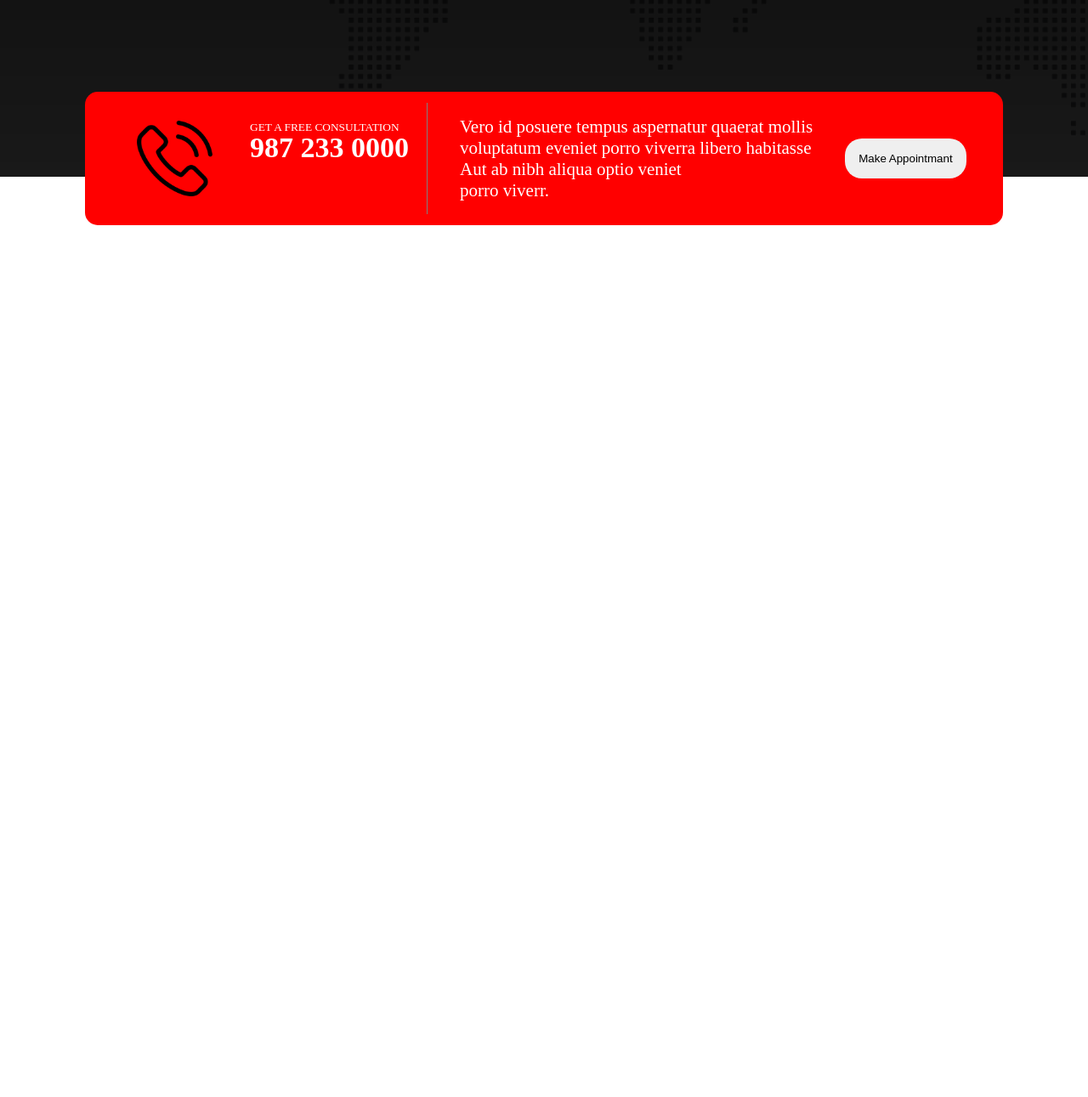
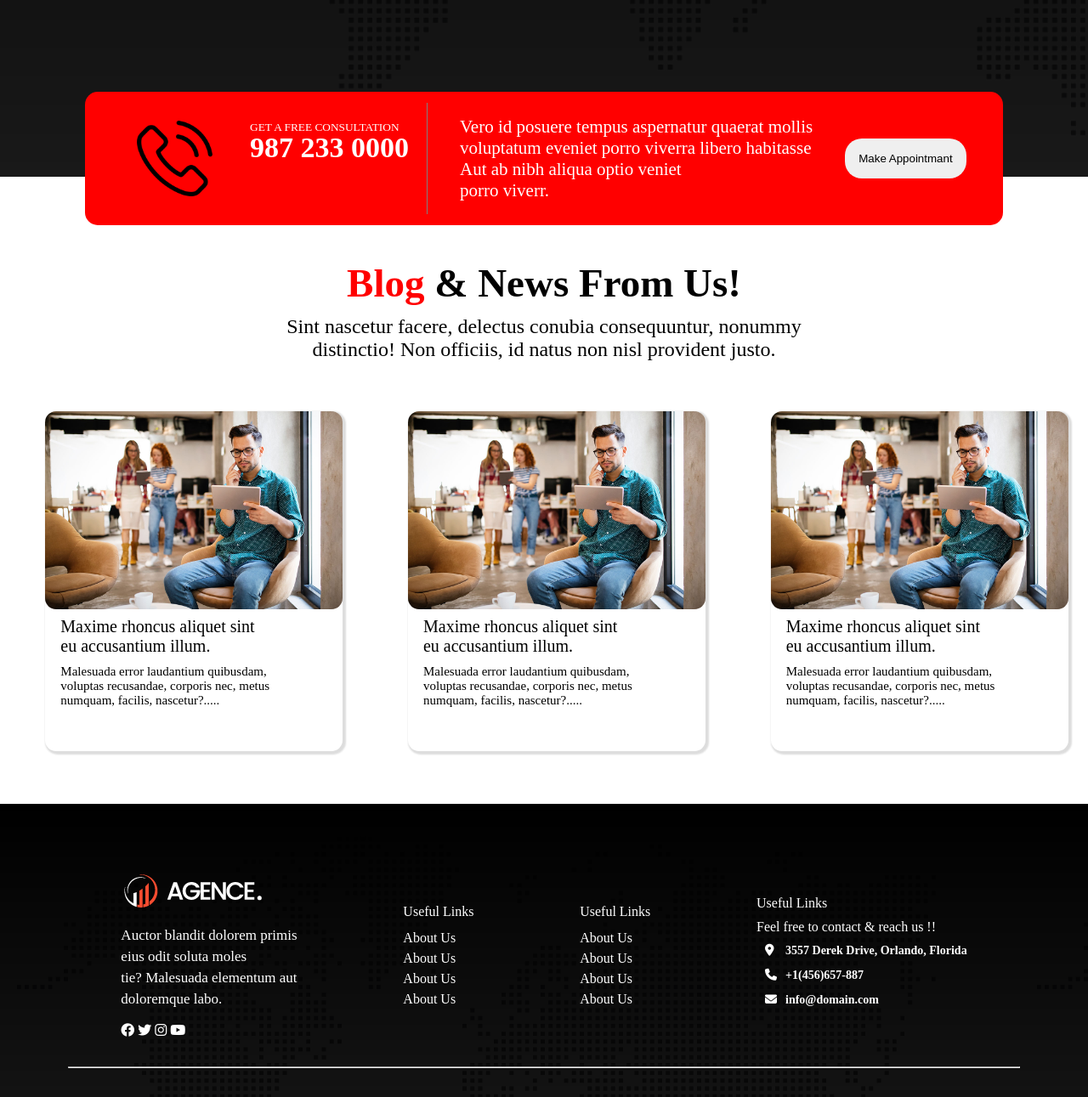
Before and after one commit to programmerrabbanii/concetual-two, a plain HTML site: page index.html in a window 1280 px wide. Shown: the part 1509-2800 px from the top of the page at 85% size. Before the commit the page ends 1774 px from the top, so only its background shows below. Drawn offline with Linux system fonts and the light colour scheme.

Commit message:
add footer section

```diff
--- a/index.html
+++ b/index.html
@@ -4,6 +4,9 @@
     <meta charset="UTF-8">
     <meta name="viewport" content="width=device-width, initial-scale=1.0">
     <title>conceptual-two</title>
+    <!-- font-awesome cdn -->
+    <link rel="stylesheet" href="https://cdnjs.cloudflare.com/ajax/libs/font-awesome/6.4.0/css/all.min.css" integrity="sha512-iecdLmaskl7CVkqkXNQ/ZH/XLlvWZOJyj7Yy7tcenmpD1ypASozpmT/E0iPtmFIB46ZmdtAc9eNBvH0H/ZpiBw==" crossorigin="anonymous" referrerpolicy="no-referrer" />
+    <!-- css-link -->
     <link rel="stylesheet" href="style.css">
 </head>
 <body>
@@ -100,9 +103,75 @@
                 <button class="appo-btn">make appointmant</button>
             </div>
         </div>
+        <div class="blog">
+            <div class="blog-top">
+                <h2> <span>Blog</span> & News From Us!</h2>
+                <p>Sint nascetur facere, delectus conubia consequuntur, nonummy <br> distinctio! Non officiis, id natus non nisl provident justo.</p>
+            </div>
+            <div class="blog-main">
+                <div class="blog-box">
+                    <img src="./img/./blog-1.jpg" alt="">
+                    <h3>Maxime rhoncus aliquet sint <br> eu accusantium illum.</h3>
+                    <p>Malesuada error laudantium quibusdam, <br> voluptas recusandae, corporis nec, metus      <br> numquam, facilis, nascetur?.....</p>
+                </div>
+                <div class="blog-box">
+                    <img src="./img/./blog-1.jpg" alt="">
+                    <h3>Maxime rhoncus aliquet sint <br> eu accusantium illum.</h3>
+                    <p>Malesuada error laudantium quibusdam, <br> voluptas recusandae, corporis nec, metus      <br> numquam, facilis, nascetur?.....</p>
+                </div>
+                <div class="blog-box">
+                    <img src="./img/./blog-1.jpg" alt="">
+                    <h3>Maxime rhoncus aliquet sint <br> eu accusantium illum.</h3>
+                    <p>Malesuada error laudantium quibusdam, <br> voluptas recusandae, corporis nec, metus      <br> numquam, facilis, nascetur?.....</p>
+                </div>
+            </div>
+
+        </div>
 
     </main>
     <footer>
+
+        <div class="footermain">
+            <div class="secend-footer">
+                <div class="fot-one">
+                    <img src="./img/logo.png" alt="">
+                    <h4>Auctor blandit dolorem primis <br> eius odit soluta moles <br> tie? Malesuada elementum aut <br>doloremque labo.</h4>
+                    <li><i class="fa-brands fa-facebook"></i></li>
+                    <li><i class="fa-brands fa-twitter"></i></li>
+                    <li><i class="fa-brands fa-instagram"></i></li>
+                    <li><i class="fa-brands fa-youtube"></i></li>
+                </div>
+                <div class="fot-two">
+                    <h4>Useful Links</h4>
+                    <li>about us</li> <br>
+                    <li>about us</li> <br>
+                    <li>about us</li> <br>
+                    <li>about us</li> <br>
+                </div>
+                <div class="fot-thre">
+                    <h4>Useful Links</h4>
+                    <li>about us</li> <br>
+                    <li>about us</li> <br>
+                    <li>about us</li> <br>
+                    <li>about us</li> <br>
+                </div>
+                <div class="fot-four">
+                    <h4>Useful Links</h4>
+                    <p>  Feel free to contact & reach us !!</p>
+                    <h3><i class="fa-solid fa-location-dot"></i> 3557 Derek Drive, Orlando, Florida</h3>
+                    <h3> <i class="fa-solid fa-phone"></i>+1(456)657-887</h3>
+                    <h3> <i class="fa-solid fa-envelope"></i>info@domain.com</h3>
+                </div>
+
+            </div>
+            <hr>
+            <p class="my-fot">&copy;Rabbani Sarkar</p>
+           </div>
+
+
+        </div>
+
+
 
     </footer>
 
--- a/style.css
+++ b/style.css
@@ -157,7 +157,6 @@
     width: 80px;
     border-radius: 100%;
     margin-right: 10px;
-
 }
 
 .con-bnt {
@@ -192,9 +191,7 @@
     text-transform: capitalize;
     border-radius: 20px;
 }
-.appor-3{
 
-}
 .appor-2 p {
     color: white;
     font-size: 21px;
@@ -203,9 +200,7 @@
     width: 89px;
     margin-right: 44px;
 }
-.appor-1 h2{
 
-}
 .appor-1 {
     display: flex;
     margin-right: 38px;
@@ -221,3 +216,110 @@
     color: white;
 
 }
+.blog{
+    margin-bottom: 62px;
+}
+.blog-top {
+    padding: 41px;
+    text-align: center;
+}
+.blog-top span{
+    color: red;
+}
+.blog-top h2 {
+    font-size: 47px;
+    margin-bottom: 11px;
+}
+.blog-top p {
+    font-size: 24px;
+    margin-bottom: 18px;
+}
+.blog-main{
+    display: flex;
+    justify-content: space-around;
+
+}
+.blog-box {
+    width: 350px;
+    height: 400px;
+    box-shadow: 2px 2px 2px 2px #ddd;
+    margin-left: 30px;
+    border-radius: 13px;
+}
+.blog-box img{
+    width: 100%;
+    border-radius: 13px;
+}
+.blog-box h3 {
+    font-size: 20px;
+    font-weight: 500;
+    margin-bottom: 10px;
+    margin-top: 5px;
+    margin-left: 18px
+}
+.blog-box p {
+    font-size: 15px;
+    margin-bottom: 20px;
+    margin-left: 18px
+}
+.footermain{
+    background-image: url(./img/footer-bg.png),linear-gradient(rgba(0,0,0,1), rgba(0,0,0,0.9));
+    background-blend-mode: overlay;
+    padding: 80px;
+    color: white;
+}
+.secend-footer{
+    display: flex;
+    align-items: center;
+    justify-content: space-around;
+}
+
+li {
+    display: inline-block;
+    text-transform: capitalize;
+    line-height: 24px;
+}
+ .fot-one h4 {
+    font-size: 17px;
+    font-weight: 500;
+    line-height: 25px;
+    margin-top: 13px;
+    margin-bottom: 13px;
+}
+.fot-two h4 {
+    font-weight: 500;
+    margin-bottom: 10px;
+}
+.fot-thre h4{
+    font-weight: 500;
+    margin-bottom: 10px;
+
+}
+.fot-four h4{
+    font-weight: 500;
+    margin-bottom: 10px;
+
+
+}
+.fot-four p {
+    font-weight: 500;
+    margin-bottom: 10px;
+}
+.fot-four h3 {
+    font-size: 14px;
+    margin-bottom: 12px;
+}
+.fa-solid, .fas {
+    font-weight: 900;
+    padding: 1px 10px;
+}
+
+.my-fot {
+    text-align: center;
+    color: white;
+    font-size: 20px;
+    margin-top: 34px;
+}
+hr {
+    margin-top: 30px;
+}
```
